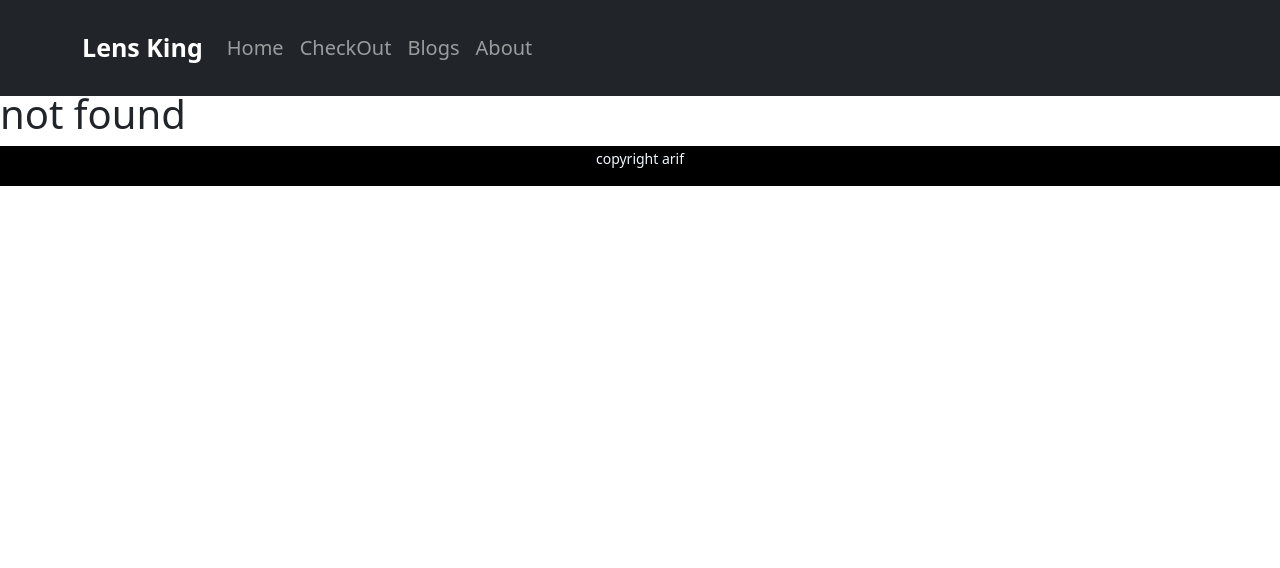
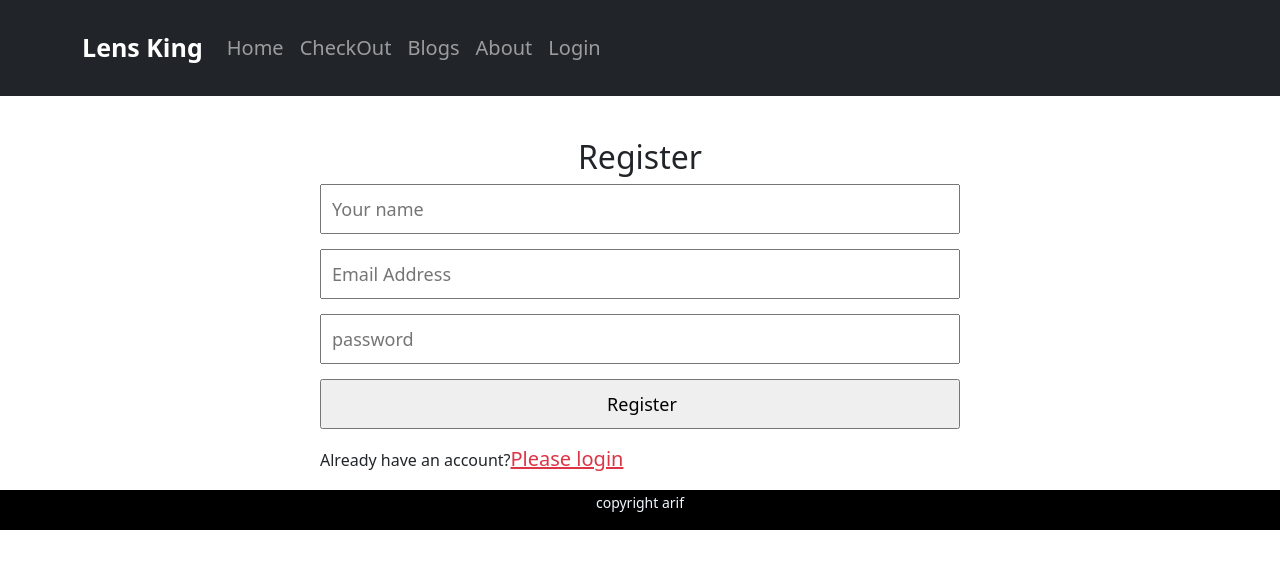
Before and after one commit to MD-ARIF-UDDIN/independent-service-provider, a React (Create React App) app: page /register in a window 1280 px wide. Before the commit this address had no page. Shown: the top 568 px of the page. Built offline with nearby package versions, Linux system fonts and the light colour scheme; no server answers.

Commit message:
added email sigtn in

```diff
--- a/package.json
+++ b/package.json
@@ -11,6 +11,7 @@
     "react": "^18.0.0",
     "react-bootstrap": "^2.2.3",
     "react-dom": "^18.0.0",
+    "react-firebase-hooks": "^5.0.3",
     "react-router-dom": "^6.3.0",
     "react-scripts": "5.0.1",
     "web-vitals": "^2.1.4"
--- a/src/App.js
+++ b/src/App.js
@@ -3,10 +3,13 @@ import "./App.css";
 import About from "./Pages/About/About";
 import Blogs from "./Pages/Blogs/Blogs";
 import Checkout from "./Pages/Checkout/Checkout";
-import Notfound from "./Pages/Notfound/Notfound";
 import Home from "./Pages/Home/Home/Home";
+import Login from "./Pages/Login/Login/Login";
+import Register from "./Pages/Login/Register/Register";
+import RequiredAuth from "./Pages/Login/RequiredAuth/RequiredAuth";
 import Footer from "./Pages/Shared/Footer/Footer";
 import Header from "./Pages/Shared/Header/Header";
+import Notfound from "./Pages/Shared/Notfound/Notfound";
 
 function App() {
   return (
@@ -14,9 +17,15 @@ function App() {
       <Header></Header>
       <Routes>
         <Route path="/" element={<Home></Home>} />
-        <Route path="/checkout" element={<Checkout></Checkout>} />
+        <Route path="/checkout" element={
+        <RequiredAuth>
+          <Checkout></Checkout>
+        </RequiredAuth>
+        } />
         <Route path="/blogs" element={<Blogs></Blogs>} />
         <Route path="/about" element={<About></About>} />
+        <Route path="/login" element={<Login></Login>} />
+        <Route path="/register" element={<Register></Register>} />
         <Route path="*" element={<Notfound></Notfound>} />
       </Routes>
       <Footer></Footer>
--- a/src/Pages/Checkout/Checkout.css
+++ b/src/Pages/Checkout/Checkout.css
@@ -1,4 +1,5 @@
 .checkout-content{
-    position: relative;
-    min-height: 100vh;
+    margin-top: 40px;
+
+
 }
--- /dev/null
+++ b/src/Pages/Login/Login/Login.js
@@ -0,0 +1,70 @@
+import React, { useRef } from "react";
+import { Button, Form } from "react-bootstrap";
+import { useSignInWithEmailAndPassword } from "react-firebase-hooks/auth";
+import { Link, useLocation, useNavigate } from "react-router-dom";
+import auth from "../../../firebase.init";
+
+const Login = () => {
+  const emailRef = useRef("");
+  const passwordRef = useRef("");
+  const navigate = useNavigate();
+  const location=useLocation();
+
+  let from = location.state?.from?.pathname || "/";
+
+  const [signInWithEmailAndPassword, user, loading, error] =
+    useSignInWithEmailAndPassword(auth);
+
+  if (user) {
+    navigate(from, { replace: true });
+  }
+
+  const handleSubmit = (event) => {
+    event.preventDefault();
+    const email = emailRef.current.value;
+    const password = passwordRef.current.value;
+
+    signInWithEmailAndPassword(email, password);
+  };
+  const navigateRegister = (event) => {
+    navigate("/register");
+  };
+
+  return (
+    <div className="register-form mt-5">
+      <h2 className="text-center">Login</h2>
+      <form onSubmit={handleSubmit}>
+        <input
+          type="email"
+          ref={emailRef}
+          name="email"
+          id=""
+          placeholder="Email Address"
+          required
+        />
+
+        <input
+          type="password"
+          ref={passwordRef}
+          name="password"
+          id=""
+          placeholder="password"
+          required
+        />
+        <input type="submit" value="login" />
+      </form>
+      <p>
+        New to lens king?
+        <Link
+          to="/register"
+          className="text-danger pe-auto"
+          onClick={navigateRegister}
+        >
+          Please register
+        </Link>
+      </p>
+    </div>
+  );
+};
+
+export default Login;
--- /dev/null
+++ b/src/Pages/Login/Register/Register.css
@@ -0,0 +1,13 @@
+.register-form{
+    margin: 0 auto;
+    width: 50%;
+}
+
+.register-form input{
+    display: block;
+    width: 100%;
+    height: 50px;
+    font-size: 18px;
+    padding-left: 10px;
+    margin-bottom: 15px;
+}
--- /dev/null
+++ b/src/Pages/Login/Register/Register.js
@@ -0,0 +1,63 @@
+import React from "react";
+import "./Register.css";
+import { Link, useNavigate } from "react-router-dom";
+import { useCreateUserWithEmailAndPassword } from "react-firebase-hooks/auth";
+import auth from "../../../firebase.init";
+
+const Register = () => {
+  const [createUserWithEmailAndPassword, user, loading, error] =
+    useCreateUserWithEmailAndPassword(auth);
+
+  const navigate = useNavigate();
+  const navigateLogin = (event) => {
+    navigate("/login");
+  };
+
+  if (user) {
+    navigate("/");
+  }
+
+  const handleRegister = (event) => {
+    event.preventDefault();
+    const name = event.target.name.value;
+    const email = event.target.email.value;
+    const password = event.target.password.value;
+    createUserWithEmailAndPassword(email, password);
+  };
+  return (
+    <div className="register-form mt-5">
+      <h2 className="text-center">Register</h2>
+      <form onSubmit={handleRegister}>
+        <input type="text" name="name" id="" placeholder="Your name" />
+        <input
+          type="email"
+          name="email"
+          id=""
+          placeholder="Email Address"
+          required
+        />
+
+        <input
+          type="password"
+          name="password"
+          id=""
+          placeholder="password"
+          required
+        />
+        <input type="submit" value="Register" />
+      </form>
+      <p>
+        Already have an account?
+        <Link
+          to="/login"
+          className="text-danger pe-auto"
+          onClick={navigateLogin}
+        >
+          Please login
+        </Link>
+      </p>
+    </div>
+  );
+};
+
+export default Register;
--- /dev/null
+++ b/src/Pages/Login/RequiredAuth/RequiredAuth.js
@@ -0,0 +1,15 @@
+import React from 'react';
+import { useAuthState } from 'react-firebase-hooks/auth';
+import { Navigate, useLocation } from 'react-router-dom';
+import auth from '../../../firebase.init';
+
+const RequiredAuth = ({children}) => {
+    const [user] = useAuthState(auth);
+    const location=useLocation();
+    if(!user){
+        return <Navigate to="/login" state={{ from: location }} replace />;
+    }
+    return children;
+};
+
+export default RequiredAuth;
--- a/src/Pages/Notfound/Notfound.js
+++ /dev/null
@@ -1,11 +0,0 @@
-import React from 'react';
-
-const Notfound = () => {
-    return (
-        <div>
-            <h1>not found</h1>
-        </div>
-    );
-};
-
-export default Notfound;
--- a/src/Pages/Shared/Header/Header.js
+++ b/src/Pages/Shared/Header/Header.js
@@ -1,8 +1,17 @@
+import { signOut } from "firebase/auth";
 import React from "react";
 import { Container, Nav, Navbar } from "react-bootstrap";
+import { useAuthState } from "react-firebase-hooks/auth";
 import { Link } from "react-router-dom";
+import auth from "../../../firebase.init";
 import "./Header.css";
 const Header = () => {
+  const [user] = useAuthState(auth);
+
+  const handleSignOut = () => {
+    signOut(auth);
+  };
+
   return (
     <div className="header">
       <Navbar
@@ -32,6 +41,18 @@ const Header = () => {
               <Nav.Link as={Link} to="about">
                 <span className="link">About</span>
               </Nav.Link>
+              {user ? (
+                <button
+                  className="btn btn-link text-white text-decoration-none"
+                  onClick={handleSignOut}
+                >
+                  Sign Out
+                </button>
+              ) : (
+                <Nav.Link as={Link} to="login">
+                  <span className="link">Login</span>
+                </Nav.Link>
+              )}
             </Nav>
           </Navbar.Collapse>
         </Container>
--- /dev/null
+++ b/src/Pages/Shared/Notfound/Notfound.js
@@ -0,0 +1,11 @@
+import React from "react";
+
+const Notfound = () => {
+  return (
+    <div>
+      <h1>valo kico searcch kor</h1>
+    </div>
+  );
+};
+
+export default Notfound;
```
Also changed, not shown: src/Pages/Shared/Header/Header.css (line endings or trailing spaces), 1 other file (tests, documents, lock files or other folders).
